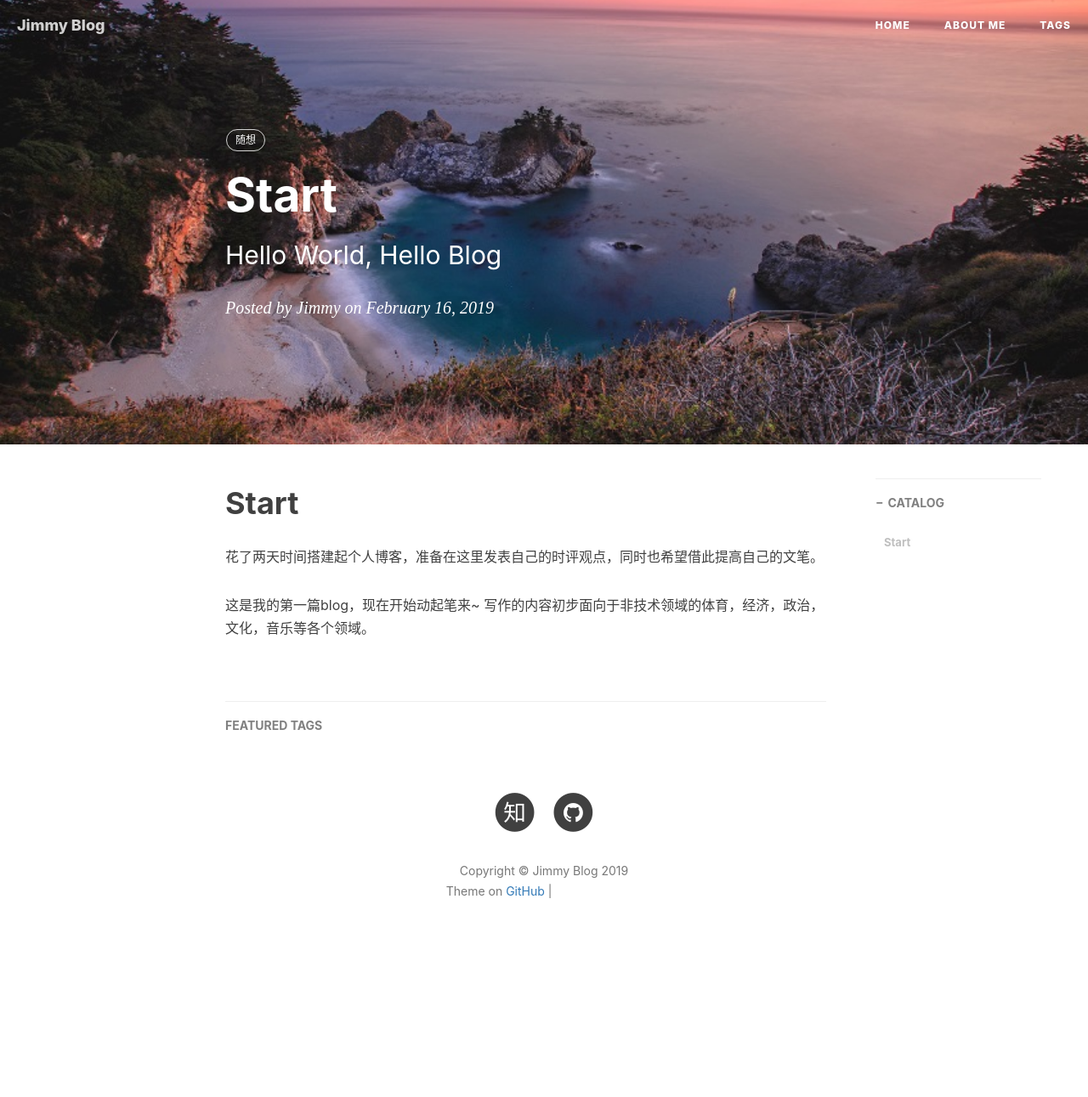
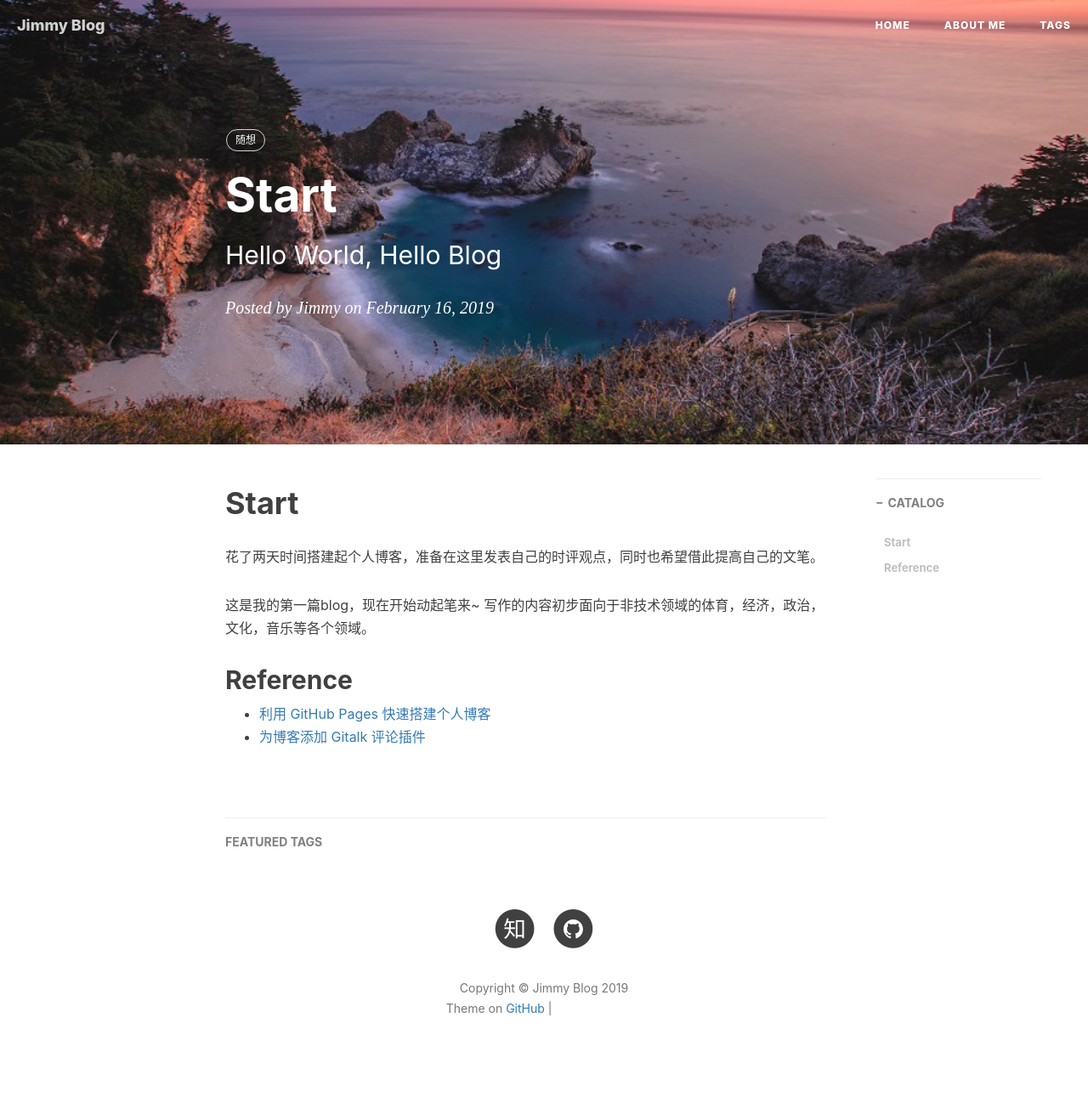
Before and after one commit to InterShang/InterShang.github.io, a Jekyll site: the page built from _posts/2019-02-16-Start.md, in a window 1280 px wide. Shown: the whole page at 85% size. Built offline with Jekyll 4.4.1, drawn with Linux system fonts in a browser that asks for light colours; nearby versions of some CDN libraries; comment, search, counter and statistics services are not loaded; before the commit the page ends 1153 px from its top, so only the background shows below that; grey boxes are pictures that could not be loaded.

Commit message:
Update 2019-02-16-Start.md

```diff
--- a/_posts/2019-02-16-Start.md
+++ b/_posts/2019-02-16-Start.md
@@ -14,3 +14,7 @@
 花了两天时间搭建起个人博客，准备在这里发表自己的时评观点，同时也希望借此提高自己的文笔。
 
 这是我的第一篇blog，现在开始动起笔来~ 写作的内容初步面向于非技术领域的体育，经济，政治，文化，音乐等各个领域。
+
+## Reference
+- [利用 GitHub Pages 快速搭建个人博客](https://www.jianshu.com/p/e68fba58f75c)
+- [为博客添加 Gitalk 评论插件](http://qiubaiying.top/2017/12/19/%E4%B8%BA%E5%8D%9A%E5%AE%A2%E6%B7%BB%E5%8A%A0-Gitalk-%E8%AF%84%E8%AE%BA%E6%8F%92%E4%BB%B6/)
```
